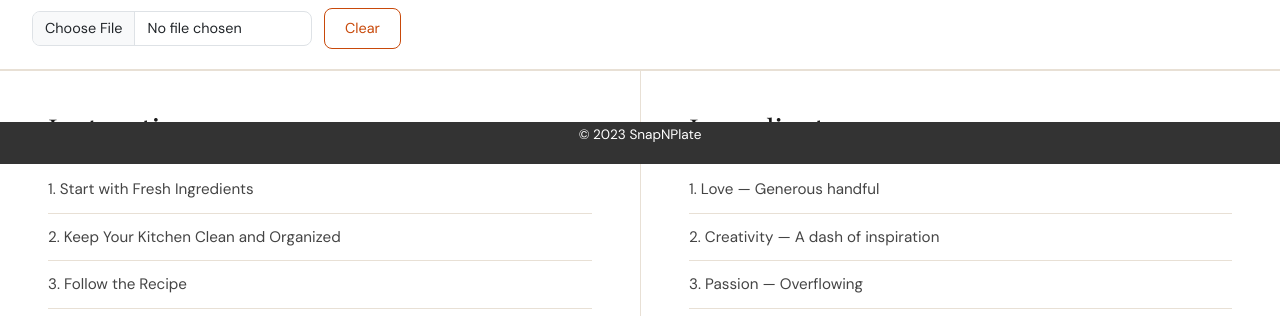
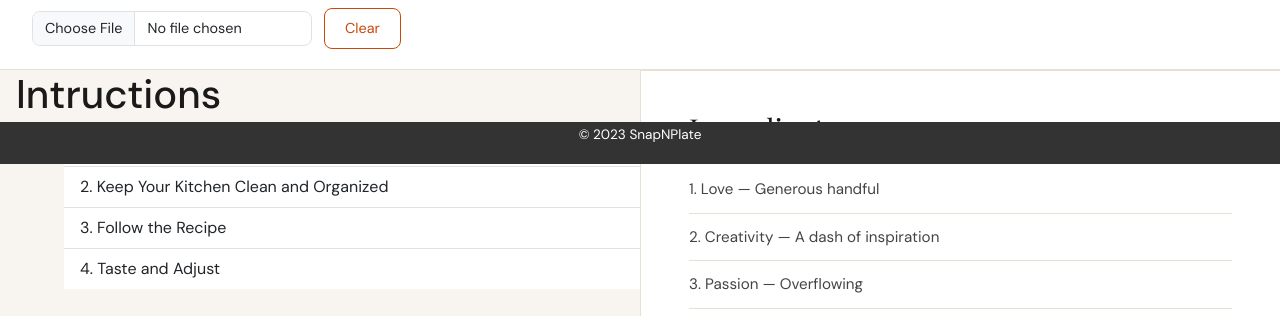
Before and after one commit to prasannask17/SnapNPlate, a React (Create React App) app in the folder SnapNPlate/client/: page / in a window 1280 px wide. Shown: the part 636-952 px from the top of the page. Built offline with nearby package versions, Linux system fonts and the light colour scheme.

Commit message:
Update Instructions.js

```diff
--- a/SnapNPlate/client/src/components/Instructions.js
+++ b/SnapNPlate/client/src/components/Instructions.js
@@ -1,15 +1,33 @@
+import React from "react";
+import "../styles.css";
+
+function Instructions({ instructions }) {
+  return (
+    <div className="text-start ps-3 mb-5">
+      <h1>Intructions</h1>
+      <ul class="list-group list-group-flush ps-5">
+        {instructions.map((instruction, ind) => (
+          <li className="list-group-item" key={ind}>
+            {ind + 1}. {instruction}
+          </li>
+        ))}
+      </ul>
+    </div>
+  );
+}
+
+export default Instructions;
+
 // import React from "react";
-// import "../styles.css";
+// import "../App.css";
 
 // function Instructions({ instructions }) {
 //   return (
-//     <div className="text-start ps-3 mb-5">
-//       <h1>Intructions</h1>
-//       <ul class="list-group list-group-flush ps-5">
+//     <div className="detail-section">
+//       <h2 className="detail-title">Instructions</h2>
+//       <ul className="detail-list">
 //         {instructions.map((instruction, ind) => (
-//           <li className="list-group-item" key={ind}>
-//             {ind + 1}. {instruction}
-//           </li>
+//           <li key={ind}>{ind + 1}. {instruction}</li>
 //         ))}
 //       </ul>
 //     </div>
@@ -17,21 +35,3 @@
 // }
 
 // export default Instructions;
-
-import React from "react";
-import "../App.css";
-
-function Instructions({ instructions }) {
-  return (
-    <div className="detail-section">
-      <h2 className="detail-title">Instructions</h2>
-      <ul className="detail-list">
-        {instructions.map((instruction, ind) => (
-          <li key={ind}>{ind + 1}. {instruction}</li>
-        ))}
-      </ul>
-    </div>
-  );
-}
-
-export default Instructions;
```
